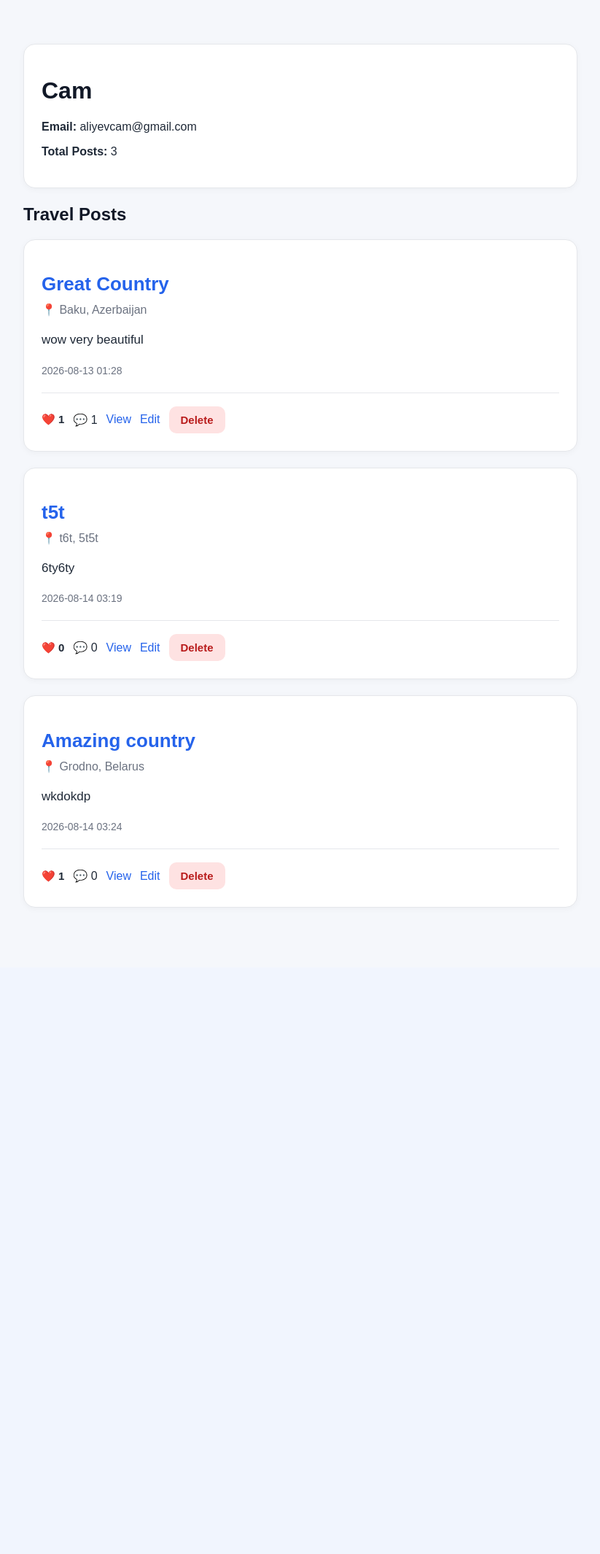
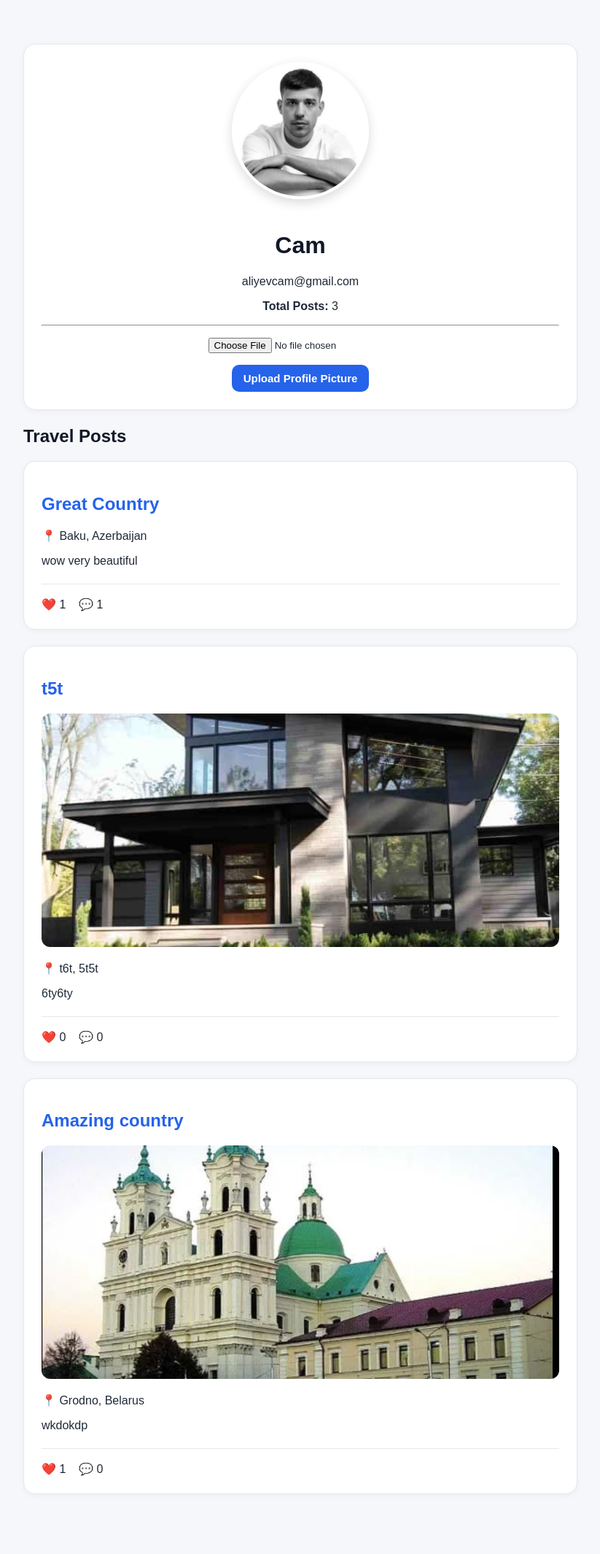
Before and after one commit to camaliyev/travel-social, a Flask app: a page that uses templates/profile.html in a window 1280 px wide. Shown: the part 68-2198 px from the top of the page at 73% size, without its empty margins (228-1051 px from the left). Before the commit the page ends 1312 px from the top, so only its background shows below. Run offline with Flask 3, Linux system fonts and the light colour scheme; a user stored in the database is signed in; some libraries are stand-ins or nearby versions.

Commit message:
Add profile picture upload feature

```diff
--- a/forms.py
+++ b/forms.py
@@ -28,3 +28,14 @@ class TravelPostForm(FlaskForm):
 class CommentForm(FlaskForm):
     text = TextAreaField('Comment', validators=[DataRequired()])
     submit = SubmitField('Add Comment')
+
+
+class ProfileImageForm(FlaskForm):
+    image = FileField(
+        "Profile Image",
+        validators=[
+            FileAllowed(["jpg", "jpeg", "png"], "Only image files are allowed."),
+        ]
+    )
+
+    submit = SubmitField("Upload")
--- a/models.py
+++ b/models.py
@@ -8,6 +8,7 @@ class User(db.Model, UserMixin):
     username = db.Column(db.String(80), unique=True, nullable=False, index=True)
     email = db.Column(db.String(120), unique=True, nullable=False, index=True)
     password_hash = db.Column(db.String(200), nullable=False)
+    profile_image = db.Column(db.String(255), nullable=True)
 
     posts = db.relationship('TravelPost', backref='author', lazy=True)
     comments = db.relationship('Comment', backref='author', lazy=True)
@@ -18,6 +19,8 @@ class User(db.Model, UserMixin):
 
     def check_password(self, password):
         return check_password_hash(self.password_hash, password)
+
+
 
 
 from extensions import db, login_manager
--- a/routes.py
+++ b/routes.py
@@ -6,9 +6,10 @@ from xml.etree.ElementTree import Comment
 from flask import render_template, redirect, url_for, flash, request
 from app import app
 from extensions import db
-from forms import RegistrationForm, LoginForm, TravelPostForm, CommentForm
+from forms import RegistrationForm, LoginForm, TravelPostForm, CommentForm, ProfileImageForm
 from models import User, TravelPost, Comment, Like
 from flask_login import login_user, logout_user, login_required, current_user
+
 
 
 
@@ -96,7 +97,14 @@ def create_post():
 def profile(username):
     user = User.query.filter_by(username=username).first_or_404()
     posts = user.posts
-    return render_template("profile.html", user=user, posts=posts)
+    form = ProfileImageForm()
+
+    return render_template(
+        "profile.html",
+        user=user,
+        posts=posts,
+        form=form
+    )
 
 
 @app.route("/edit_post/<int:post_id>", methods=["GET", "POST"])
@@ -232,3 +240,34 @@ def search():
         posts=posts,
         query=query
     )
+
+@app.route("/upload_profile_image", methods=["POST"])
+@login_required
+def upload_profile_image():
+    form = ProfileImageForm()
+
+    if form.validate_on_submit():
+
+        if form.image.data:
+
+            filename = secure_filename(form.image.data.filename)
+
+            form.image.data.save(
+                os.path.join(app.config["UPLOAD_FOLDER"], filename)
+            )
+
+            current_user.profile_image = filename
+
+            db.session.commit()
+
+            flash("Profile image uploaded successfully!")
+
+        else:
+            flash("No image selected. Please choose an image to upload.")
+
+    else:
+        flash("Invalid file type. Please upload a valid image file.")
+
+    return redirect(
+        url_for("profile", username=current_user.username)
+    )
--- a/static/style.css
+++ b/static/style.css
@@ -282,6 +282,16 @@ input[type="submit"] {
     margin-top: 30px;
 
 }
+.profile-image {
+    width: 180px;
+    height: 180px;
+    object-fit: cover;
+    border-radius: 50%;
+    border: 4px solid white;
+    box-shadow: 0 5px 15px rgba(0,0,0,.15);
+    margin-bottom: 20px;
+}
+
 
 
 /* MOBILE */
--- a/templates/profile.html
+++ b/templates/profile.html
@@ -8,6 +8,7 @@
     <link rel="stylesheet"
           href="{{ url_for('static', filename='style.css') }}">
 </head>
+
 <body>
 
 <header class="site-header">
@@ -19,12 +20,19 @@
         </div>
 
         <div class="nav-links">
-            <a href="{{ url_for('home') }}">Home</a>
-            <a href="{{ url_for('create_post') }}">Create Post</a>
 
-            {% if current_user.is_authenticated %}
-                <a href="{{ url_for('logout') }}">Logout</a>
-            {% endif %}
+            <a href="{{ url_for('home') }}">
+                Home
+            </a>
+
+            <a href="{{ url_for('create_post') }}">
+                Create Post
+            </a>
+
+            <a href="{{ url_for('logout') }}">
+                Logout
+            </a>
+
         </div>
 
     </div>
@@ -43,21 +51,64 @@
         {% endif %}
     {% endwith %}
 
-    <div class="post-card">
+    <div class="post-card" style="text-align:center;">
+
+        {% if user.profile_image %}
+
+            <img
+                src="{{ url_for('static', filename='uploads/' + user.profile_image) }}"
+                class="profile-image"
+                alt="Profile Image">
+
+        {% else %}
+
+            <img
+                src="{{ url_for('static', filename='default_profile.png') }}"
+                class="profile-image"
+                alt="Default Profile">
+
+        {% endif %}
 
         <h1>{{ user.username }}</h1>
 
-        <p>
-            <strong>Email:</strong>
-            {{ user.email }}
-        </p>
+        <p>{{ user.email }}</p>
 
         <p>
             <strong>Total Posts:</strong>
             {{ posts|length }}
         </p>
 
+        {% if current_user.id == user.id %}
+
+        <hr>
+
+        <form
+            action="{{ url_for('upload_profile_image') }}"
+            method="POST"
+            enctype="multipart/form-data">
+
+            {{ form.hidden_tag() }}
+
+            <p>
+
+                {{ form.image() }}
+
+            </p>
+
+            <button
+                class="primary-button"
+                type="submit">
+
+                Upload Profile Picture
+
+            </button>
+
+        </form>
+
+        {% endif %}
+
     </div>
+
 
     <h2>Travel Posts</h2>
 
@@ -65,68 +116,57 @@
 
         {% for post in posts %}
 
-            <div class="post-card">
+        <div class="post-card">
 
-                <h2 class="post-title">
-                    <a href="{{ url_for('post_detail', post_id=post.id) }}">
-                        {{ post.title }}
-                    </a>
-                </h2>
+            <h2>
 
-                <div class="post-location">
-                    📍 {{ post.city }}, {{ post.country }}
-                </div>
+                <a href="{{ url_for('post_detail', post_id=post.id) }}">
+                    {{ post.title }}
+                </a>
 
-                <p class="post-description">
-                    {{ post.description }}
-                </p>
+            </h2>
 
-                <div class="post-meta">
-                    {{ post.created_at.strftime("%Y-%m-%d %H:%M") }}
-                </div>
+            {% if post.image_filename %}
 
-                <div class="post-actions">
+                <img
+                    src="{{ url_for('static', filename='uploads/' + post.image_filename) }}"
+                    class="post-image"
+                    alt="{{ post.title }}">
 
-                    <span class="like-count">
-                        ❤️ {{ post.likes|length }}
-                    </span>
+            {% endif %}
 
-                    <span>
-                        💬 {{ post.comments|length }}
-                    </span>
+            <p>
 
-                    <a href="{{ url_for('post_detail', post_id=post.id) }}">
-                        View
-                    </a>
+                📍 {{ post.city }}, {{ post.country }}
 
-                    {% if current_user.id == post.user_id %}
+            </p>
 
-                        <a href="{{ url_for('edit_post', post_id=post.id) }}">
-                            Edit
-                        </a>
+            <p>
 
-                        <form action="{{ url_for('delete_post', post_id=post.id) }}"
-                              method="POST"
-                              style="margin:0;padding:0;background:none;">
+                {{ post.description }}
 
-                            <button class="danger-button" type="submit">
-                                Delete
-                            </button>
+            </p>
 
-                        </form>
+            <div class="post-actions">
 
-                    {% endif %}
+                ❤️ {{ post.likes|length }}
 
-                </div>
+                &nbsp;&nbsp;
+
+                💬 {{ post.comments|length }}
 
             </div>
+
+        </div>
 
         {% endfor %}
 
     {% else %}
 
         <div class="post-card">
-            <p>No posts yet.</p>
+
+            No travel posts yet.
+
         </div>
 
     {% endif %}
```
Also changed, not shown: migrations/versions/6705c792e76a_add_profile_image_to_users.py (added, +32 -0 lines), instance/travel_social.db, static/uploads/1736050426740.jpeg (added).
